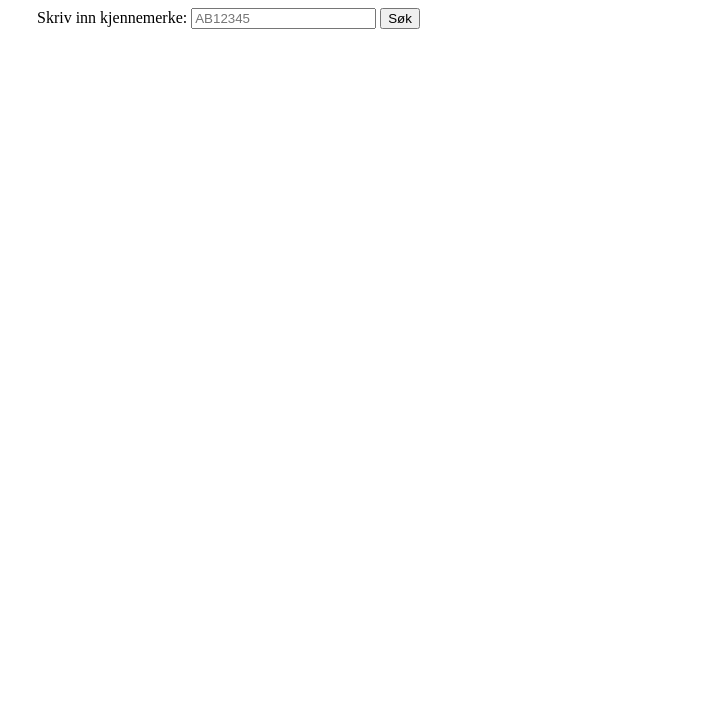
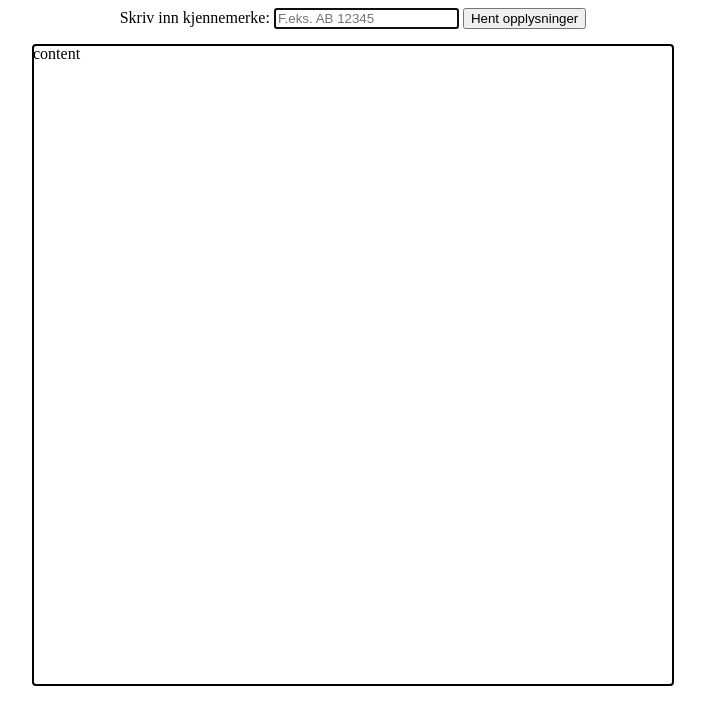
Before and after one commit to nibrobb/vegvesen-lookup, a website: page home.html in a window 1280 px wide. Shown: the whole page, without its empty margins (287-992 px from the left). Drawn offline with Linux system fonts and the light colour scheme.

Commit message:
I have no idea what i\'m doing

```diff
--- a/home.html
+++ b/home.html
@@ -7,15 +7,25 @@
     <title>Hello World</title>
 </head>
 <body>
-    <div style="margin:auto;width: 50%">
-        <form action="/lookup" method="GET">
-            <span>Skriv inn kjennemerke: </span>
-            <input type="text" name="kjennemerke" placeholder="AB12345">
-            <input type="submit" value="Søk">
-        </form>
-    </div>
-    <div id="result_container" style="margin:auto;width:500px;height:500px;">
-
-    </div>
+    <main>
+        <div style="margin:auto; width:50%; margin-bottom:1rem;">
+            <form id="form" style="text-align: center">
+                <span>Skriv inn kjennemerke: </span>
+                <input type="text" id="registreringsnummer" name="registreringsnummer" maxlength="18" autofocus placeholder="F.eks. AB 12345">
+                <input type="submit" value="Hent opplysninger">
+            </form>
+        </div>
+        <div id="result_container" style="margin:auto; width:50vw; height:50vw; outline:auto;">
+            content
+        </div>
+        <script>
+            var form = document.getElementById('form');
+            form.addEventListener('submit', function (event) {
+                event.preventDefault(); // prevents form from autosubmitting (refresh page and submit(?))
+                var kjennemerke = document.getElementById('registreringsnummer').value;
+                console.log('Kjennemerke: ' + kjennemerke);
+            });
+        </script>
+    </main>
 </body>
 </html>
```
Also changed, not shown: index.js (+2 -7 lines).
